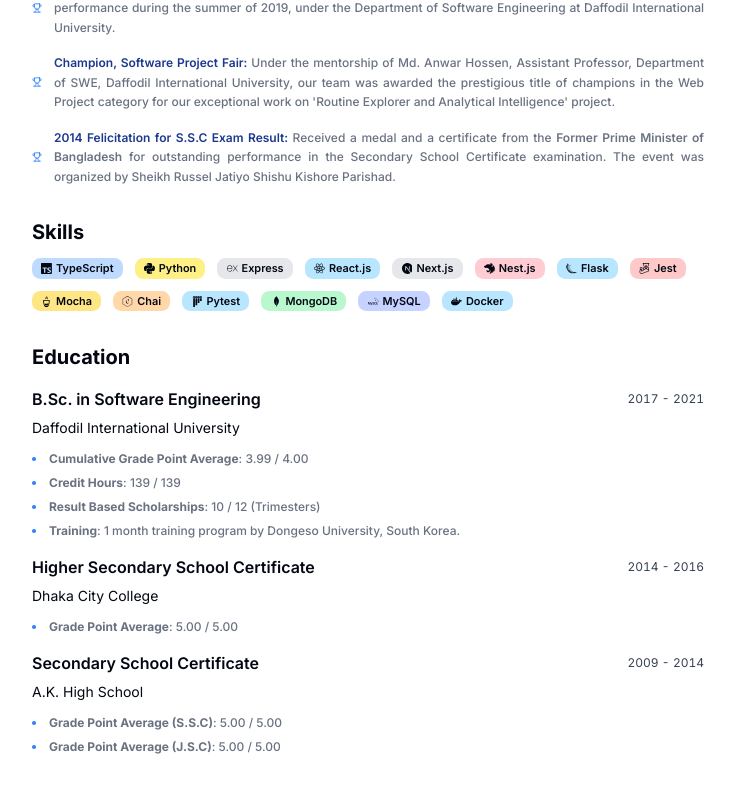
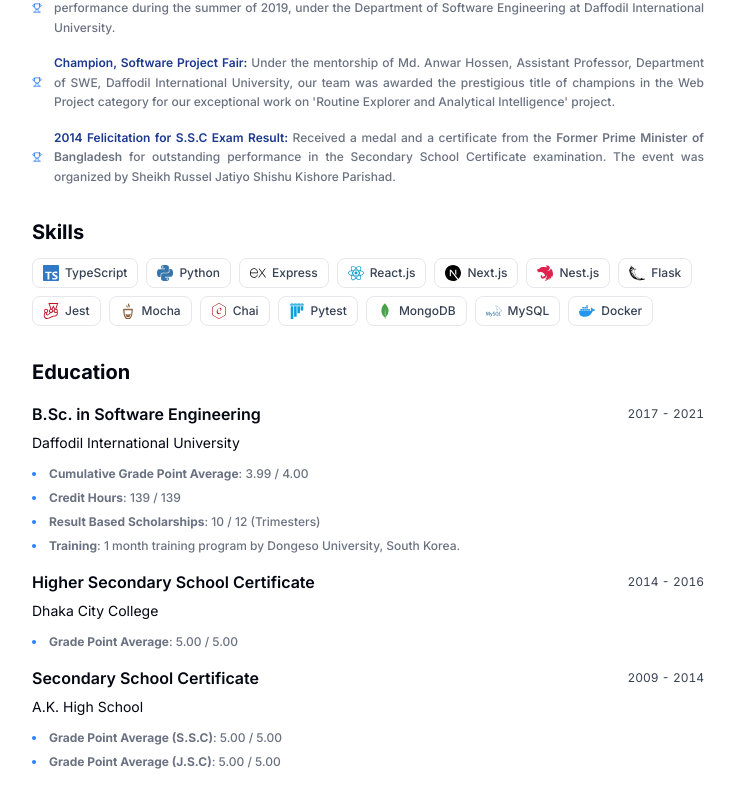
Before and after one commit to shunjid/shunjid.github.io, a Next.js app: page / in a window 1280 px wide. Shown: the part 1795-2603 px from the top of the page, without its empty margins (272-1007 px from the left). Built offline with nearby package versions, Linux system fonts and the light colour scheme.

Commit message:
Update skills section look and feel

```diff
--- a/src/app/skills/index.tsx
+++ b/src/app/skills/index.tsx
@@ -11,19 +11,19 @@
   return (
     <Section>
       <h2 className="text-xl font-bold">Skills</h2>
-      <div className="flex flex-wrap gap-3">
-        {skills.map((skill) => {
-          const badgeStyle = `inline-block whitespace-nowrap rounded-[0.52rem] ${skill.color} px-[0.85em] pb-[0.45em] pt-[0.45em] text-center align-baseline text-[0.68em] font-semibold leading-none`;
-
-          return (
-            <span key={skill.title} className={badgeStyle}>
-              <div className="flex gap-1">
-                <skill.icon />
-                {skill.title}
-              </div>
-            </span>
-          );
-        })}
+      <div className="flex flex-wrap gap-2">
+        {skills.map((skill) => (
+          <span
+            key={skill.title}
+            className="group inline-flex items-center gap-1.5 rounded-lg border border-gray-200 px-2.5 py-1.5 text-xs font-medium text-gray-700 transition-all hover:-translate-y-0.5 hover:border-violet-300 hover:shadow-sm dark:border-gray-800 dark:text-gray-200"
+          >
+            <skill.icon
+              className="size-4 transition-transform group-hover:scale-110"
+              style={{ color: skill.color }}
+            />
+            {skill.title}
+          </span>
+        ))}
       </div>
     </Section>
   );
--- a/src/data/index.tsx
+++ b/src/data/index.tsx
@@ -39,72 +39,72 @@
   {
     title: "TypeScript",
     icon: SiTypescript,
-    color: "bg-blue-200",
+    color: "#3178C6",
   },
   {
     title: "Python",
     icon: SiPython,
-    color: "bg-yellow-200",
+    color: "#3776AB",
   },
   {
     title: "Express",
     icon: SiExpress,
-    color: "bg-gray-200",
+    color: "#000000",
   },
   {
     title: "React.js",
     icon: SiReact,
-    color: "bg-sky-200",
+    color: "#149ECA",
   },
   {
     title: "Next.js",
     icon: SiNextdotjs,
-    color: "bg-gray-200",
+    color: "#000000",
   },
   {
     title: "Nest.js",
     icon: SiNestjs,
-    color: "bg-rose-200",
+    color: "#E0234E",
   },
   {
     title: "Flask",
     icon: SiFlask,
-    color: "bg-sky-200",
+    color: "#000000",
   },
   {
     title: "Jest",
     icon: SiJest,
-    color: "bg-red-200",
+    color: "#C21325",
   },
   {
     title: "Mocha",
     icon: SiMocha,
-    color: "bg-amber-200",
+    color: "#8D6748",
   },
   {
     title: "Chai",
     icon: SiChai,
-    color: "bg-orange-200",
+    color: "#A30701",
   },
   {
     title: "Pytest",
     icon: SiPytest,
-    color: "bg-sky-200",
+    color: "#0A9EDC",
   },
   {
     title: "MongoDB",
     icon: SiMongodb,
-    color: "bg-green-200",
+    color: "#47A248",
   },
   {
     title: "MySQL",
     icon: SiMysql,
-    color: "bg-indigo-200",
+    color: "#4479A1",
   },
   {
     title: "Docker",
     icon: SiDocker,
-    color: "bg-sky-200",
+    color: "#2496ED",
   },
 ];
 
```
